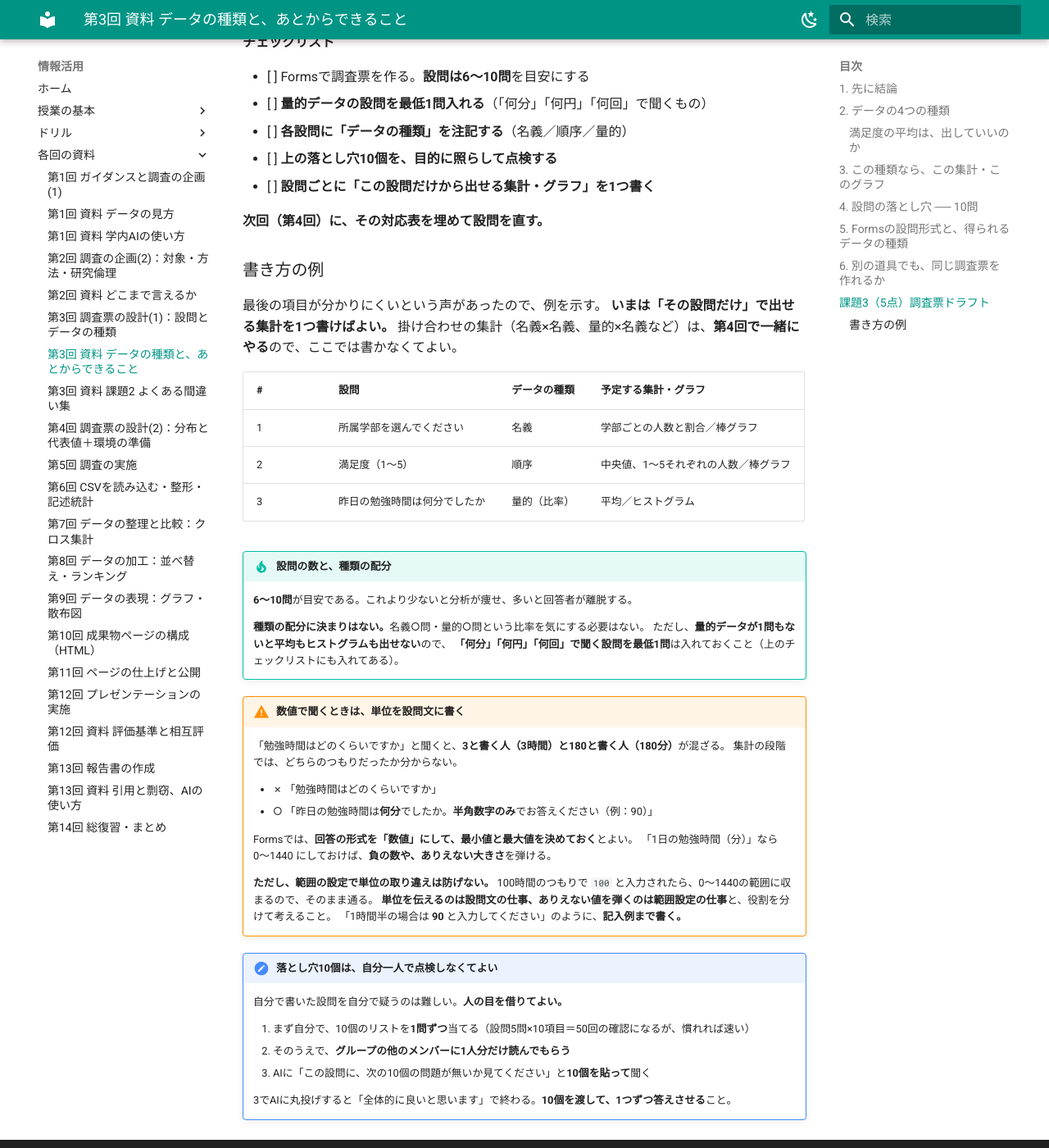
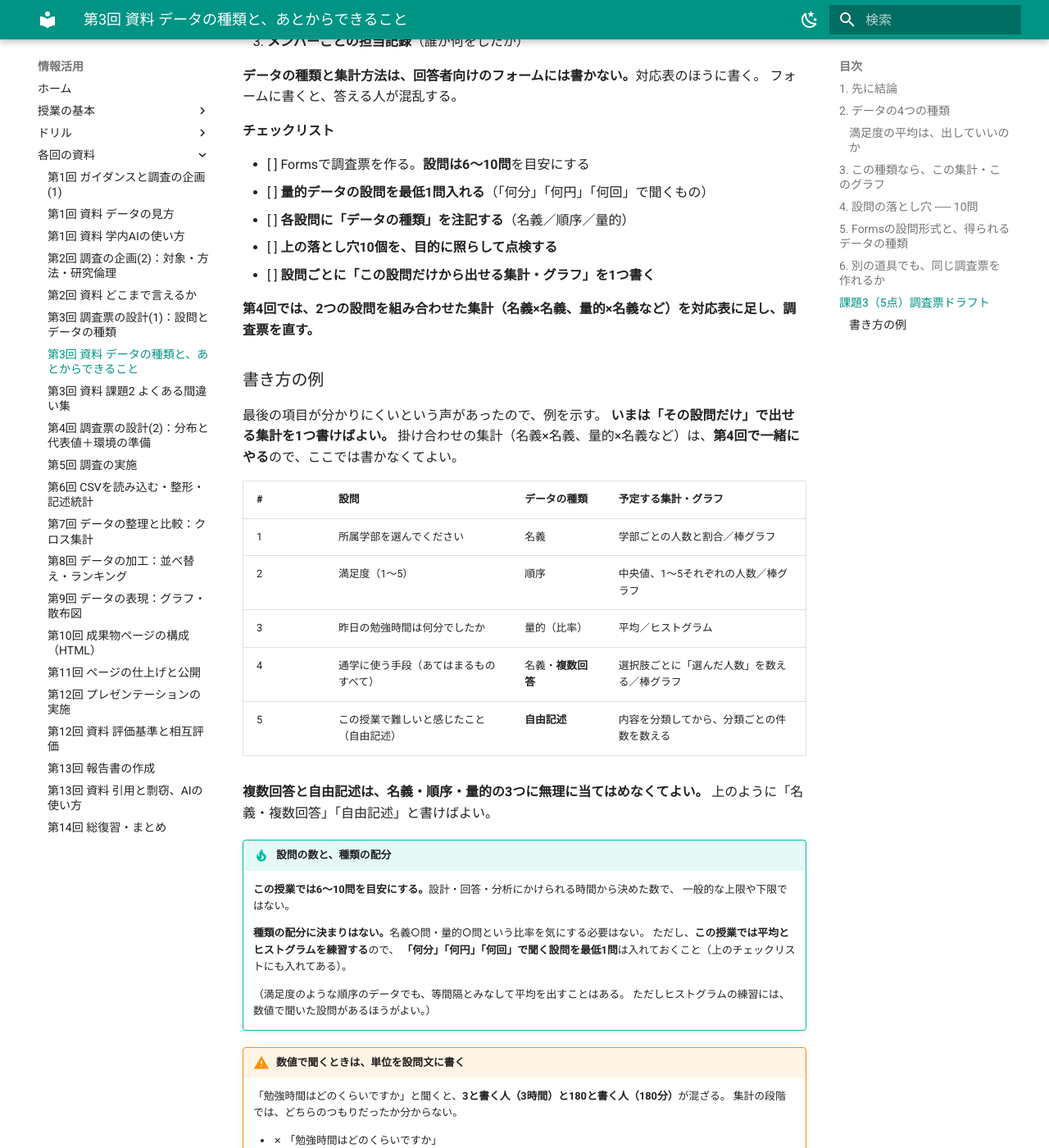
Before and after one commit to aonoa68/joho-katsuyo, an MkDocs documentation site: the page built from docs/week03-datatypes.md, in a window 1280 px wide and 1400 px high, scrolled down 5169 px. Shown: the whole window at 82% size. Built offline with MkDocs 1.6.1 and Material for MkDocs 9.7.7, drawn with Linux system fonts in a browser that asks for light colours; some of the changed text lies outside the part shown.

Commit message:
2回目のレビュー指摘を反映（断定表現と課題指示の整合）
間違い集
- (a)の集団を(c)に再掲するのは誤りではない。説明不足として扱う形に変更
- 7欄のAは「依頼した人」ではなく「答えてくれた人」である旨を追記
- 「なぜ」は集計できない／複数の方法は1表にできない、を授業の条件として
  書き直し。比較を含まない問いも成立することを明記
- Googleフォームの後始末に、連携スプレッドシートとダウンロード済み
  ファイルの確認を追加

第3回資料
- チェックボックスの割合は「100%を超えることがある」に修正
- 「1時間半」は集計不能ではなく、直す手間と誤変換が起きるという説明に
- 6〜10問と量的1問は、この授業の条件として説明
- 対応表に複数回答・自由記述の記入例を追加
- 第4回で何を足すのかを明示。提出物に担当記録を追加

第3回案内・課題一覧も対応表への記入である旨にそろえた。

Co-Authored-By: Claude Opus 5 (1M context) <noreply@anthropic.com>
Claude-Session: https://claude.ai/code/session_01491iACNdyWdrViehZyTRv6

```diff
--- a/docs/week03-datatypes.md
+++ b/docs/week03-datatypes.md
@@ -118,14 +118,19 @@
 選択肢が順番を持てば順序になり、実際の数量を漏れなく選べれば量的になる。
 
 !!! warning "チェックボックス（複数選択）の注意"
-    **選択肢ごとの人数は数えられる。**ただし、**回答者数を分母にした割合は、合計が100％を超える。**
+    **選択肢ごとの人数は数えられる。**ただし、**回答者数を分母にした割合は、合計が100％を超えることがある。**
 
     10人に聞いて、バス6人・JR7人なら、60％と70％である。併用している人がいるからである。
+    （全員が1つずつ選んだときは、ちょうど100％になる。）
+
+    それぞれの割合は、**回答した人のうち、その選択肢を選んだ人の割合**を表す。
     **「合計100％の円グラフ」にはできない。**棒グラフで、選択肢ごとの人数を並べる。
 
 !!! tip "数値で答えてほしいときは"
     記述式にして、**「回答の検証」→「数値」→「範囲」** を設定する。
-    そうしないと「だいたい30分くらい」「1時間半」と書かれて、**あとで数えられなくなる。**
+    そうしないと「だいたい30分くらい」「1時間半」と書かれる。
+    1時間半は90分に直せるが、**直す作業が先に要るし、直し間違いも起きる。**
+    **表記と単位をそろえてもらうほうが、あとが早い。**
 
 !!! note "以下の操作名は Google Forms のものです"
     **Microsoft Forms を使う場合、設問形式や設定項目の名前が違います。**
@@ -152,6 +157,7 @@ Google Forms でも Microsoft Forms でも紙でも、**何を聞いて、どう
 
 1. **回答者用のURL**（学生が実際に答える画面のリンク）
 2. **設問の対応表**（下の例の形。設問番号・設問文・データの種類・予定する集計やグラフ）
+3. **メンバーごとの担当記録**（誰が何をしたか）
 
 **データの種類と集計方法は、回答者向けのフォームには書かない。**対応表のほうに書く。
 フォームに書くと、答える人が混乱する。
@@ -164,7 +170,7 @@ Google Forms でも Microsoft Forms でも紙でも、**何を聞いて、どう
 - [ ] **上の落とし穴10個を、目的に照らして点検する**
 - [ ] **設問ごとに「この設問だけから出せる集計・グラフ」を1つ書く**
 
-**次回（第4回）に、その対応表を埋めて設問を直す。**
+**第4回では、2つの設問を組み合わせた集計（名義×名義、量的×名義など）を対応表に足し、調査票を直す。**
 
 ### 書き方の例
 
@@ -177,13 +183,22 @@ Google Forms でも Microsoft Forms でも紙でも、**何を聞いて、どう
 | 1 | 所属学部を選んでください | 名義 | 学部ごとの人数と割合／棒グラフ |
 | 2 | 満足度（1〜5） | 順序 | 中央値、1〜5それぞれの人数／棒グラフ |
 | 3 | 昨日の勉強時間は何分でしたか | 量的（比率） | 平均／ヒストグラム |
+| 4 | 通学に使う手段（あてはまるものすべて） | 名義・**複数回答** | 選択肢ごとに「選んだ人数」を数える／棒グラフ |
+| 5 | この授業で難しいと感じたこと（自由記述） | **自由記述** | 内容を分類してから、分類ごとの件数を数える |
+
+**複数回答と自由記述は、名義・順序・量的の3つに無理に当てはめなくてよい。**
+上のように「名義・複数回答」「自由記述」と書けばよい。
 
 !!! tip "設問の数と、種類の配分"
-    **6〜10問**が目安である。これより少ないと分析が痩せ、多いと回答者が離脱する。
+    **この授業では6〜10問を目安にする。**設計・回答・分析にかけられる時間から決めた数で、
+    一般的な上限や下限ではない。
 
     **種類の配分に決まりはない。**名義○問・量的○問という比率を気にする必要はない。
-    ただし、**量的データが1問もないと平均もヒストグラムも出せない**ので、
+    ただし、**この授業では平均とヒストグラムを練習する**ので、
     **「何分」「何円」「何回」で聞く設問を最低1問**は入れておくこと（上のチェックリストにも入れてある）。
+
+    （満足度のような順序のデータでも、等間隔とみなして平均を出すことはある。
+    ただしヒストグラムの練習には、数値で聞いた設問があるほうがよい。）
 
 !!! warning "数値で聞くときは、単位を設問文に書く"
     「勉強時間はどのくらいですか」と聞くと、**3と書く人（3時間）と180と書く人（180分）**が混ざる。
```
Also changed, not shown: docs/assignments.md (+1 -1 lines), docs/plan-mistakes.md (+10 -2 lines), docs/week03.md (+2 -1 lines).
